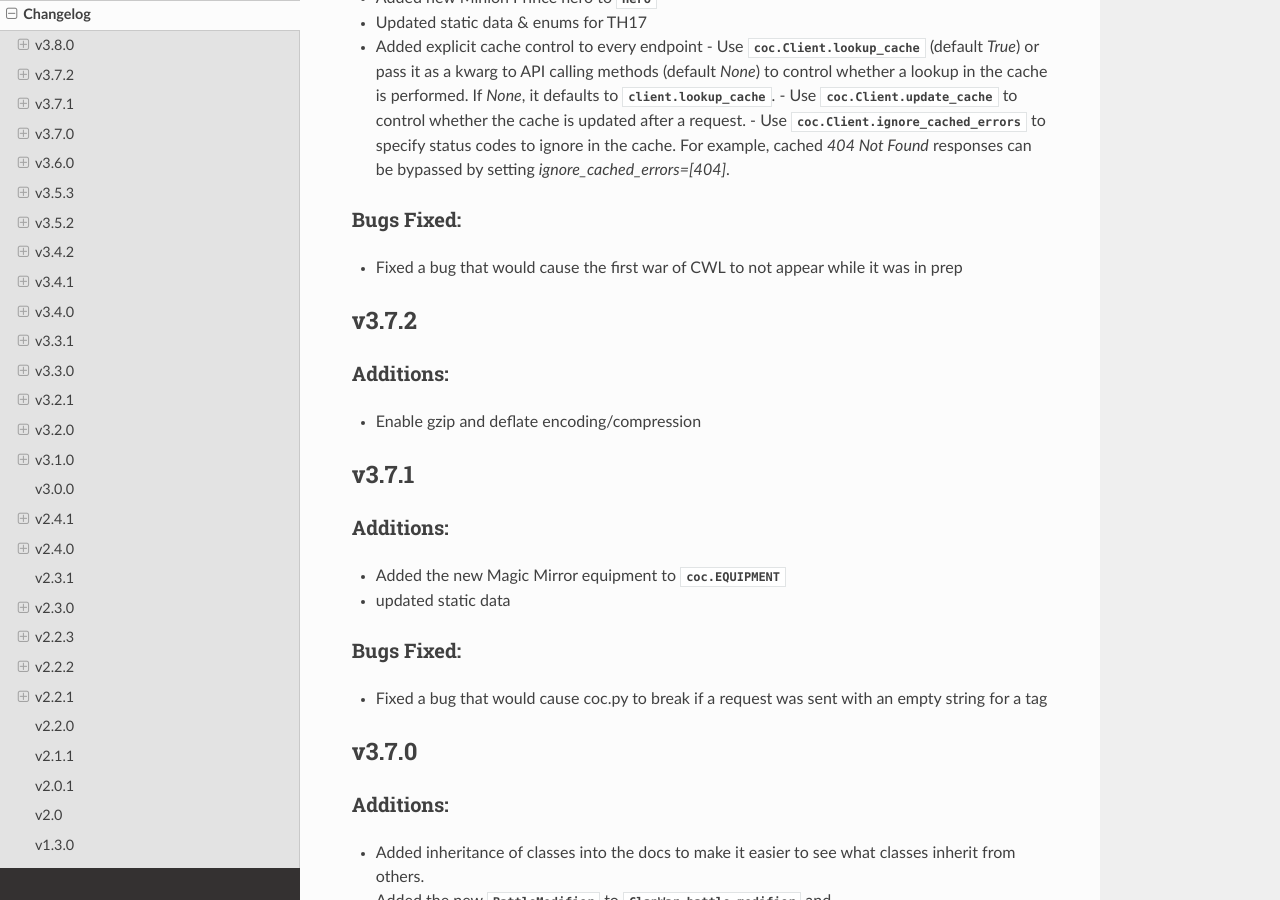
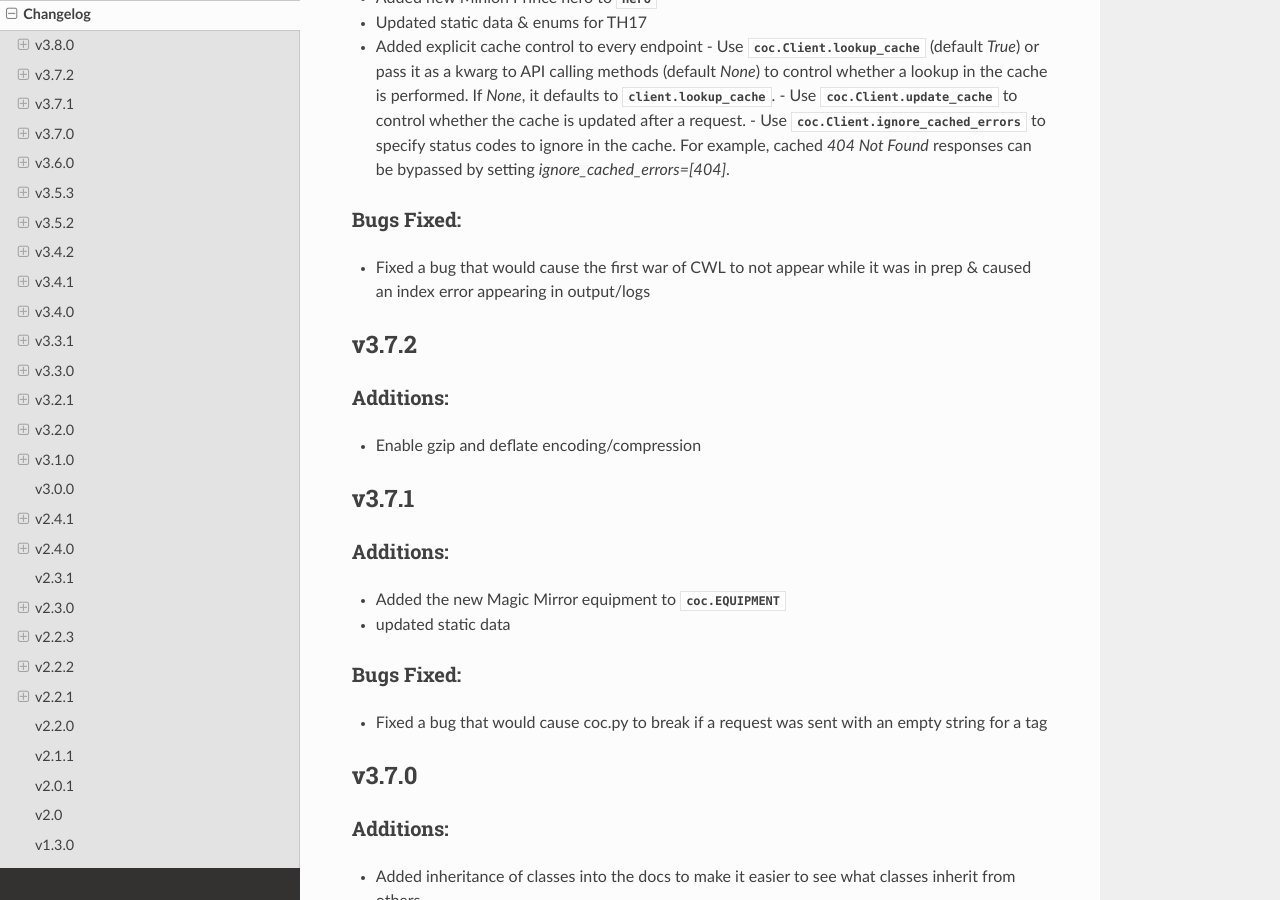
Before and after one commit to mathsman5133/coc.py, a Sphinx documentation site: the page built from docs/miscellaneous/changelog.rst, in a window 1280 px wide and 900 px high, scrolled down 402 px. Built offline with Sphinx 7.4.7 and the Read the Docs theme 3.1.0, drawn with Linux system fonts in a browser that asks for light colours.

Commit message:
update changelog

```diff
--- a/docs/miscellaneous/changelog.rst
+++ b/docs/miscellaneous/changelog.rst
@@ -23,7 +23,7 @@ Additions:
 
 Bugs Fixed:
 ~~~~~~~~~~~
-- Fixed a bug that would cause the first war of CWL to not appear while it was in prep
+- Fixed a bug that would cause the first war of CWL to not appear while it was in prep & caused an index error appearing in output/logs
 
 
 v3.7.2
```
